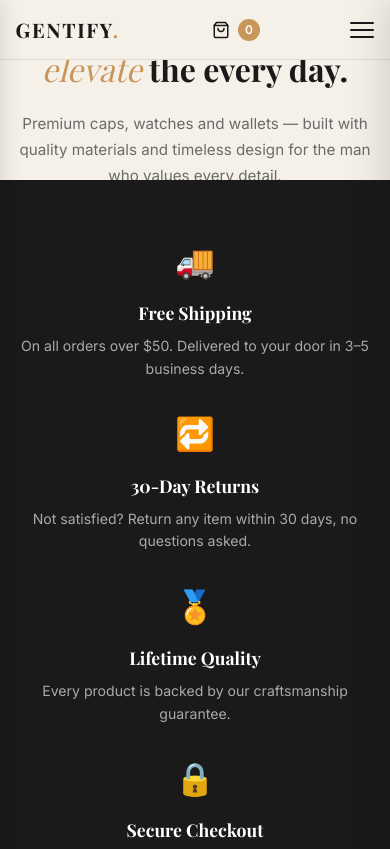
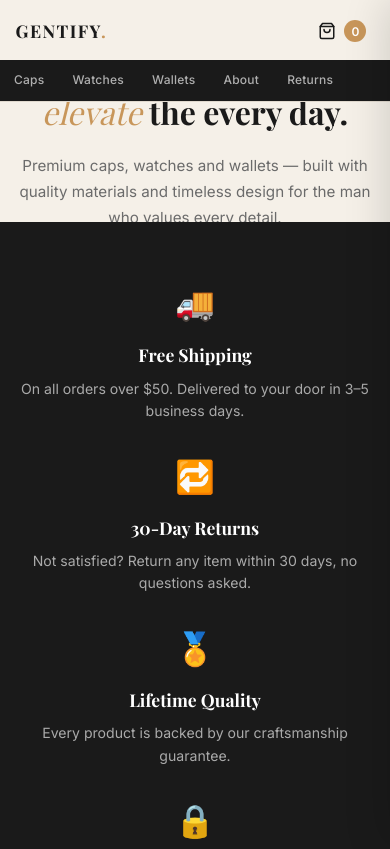
Before and after one commit to mabbasaskri-create/Gentify, a plain HTML site: page index.html in a window 390 px wide. Shown: the top 849 px of the page. Drawn offline with nearby package versions, Linux system fonts and the light colour scheme; a web font is replaced by a local one.

Commit message:
Add files via upload

```diff
--- a/index.html
+++ b/index.html
@@ -36,6 +36,13 @@
     <button class="cart-btn" id="cartBtn"><svg width="18" height="18" viewBox="0 0 24 24" fill="none" stroke="currentColor" stroke-width="2" stroke-linecap="round" stroke-linejoin="round"><path d="M6 2L3 6v14a2 2 0 0 0 2 2h14a2 2 0 0 0 2-2V6l-3-4z"/><line x1="3" y1="6" x2="21" y2="6"/><path d="M16 10a4 4 0 0 1-8 0"/></svg><span class="cart-label">Cart</span> <span class="cart-count" id="cartCount">0</span></button>
   </div>
   <div class="hamburger" id="hamburger"><span></span><span></span><span></span></div>
+  <div class="nav-mobile-bottom" id="navMobileBottom">
+    <a href="caps.html">Caps</a>
+    <a href="watches.html">Watches</a>
+    <a href="wallets.html">Wallets</a>
+    <a href="about.html">About</a>
+    <a href="returns.html">Returns</a>
+  </div>
 </nav>
 
 <!-- HERO -->
--- a/styles.css
+++ b/styles.css
@@ -73,6 +73,11 @@ nav {
 
 .hamburger { display: none; flex-direction: column; gap: 5px; cursor: pointer; }
 .hamburger span { width: 24px; height: 2px; background: var(--black); border-radius: 2px; transition: 0.3s; }
+
+/* ===== MOBILE BOTTOM NAV ===== */
+.nav-mobile-bottom {
+  display: none;
+}
 
 /* ===== HERO ===== */
 #hero {
@@ -1087,20 +1092,45 @@ footer {
 
 /* ===== MOBILE ===== */
 @media (max-width: 768px) {
-  nav { padding: 0 4%; height: 60px; }
-  .logo { font-size: 1.25rem; }
-  .nav-links { display: flex; flex-direction: column; position: fixed; top: 0; left: -280px; width: 280px; height: 100%; background: var(--cream); padding: 80px 24px 24px; z-index: 200; transition: left 0.3s ease; box-shadow: 4px 0 20px rgba(0,0,0,0.1); }
-  .nav-links.open { left: 0; }
-  .nav-links a { padding: 12px 0; font-size: 1rem; border-bottom: 1px solid var(--border); }
-  .nav-links a:last-child { border-bottom: none; }
-  .hamburger { display: flex; z-index: 201; }
+  nav { padding: 0; height: auto; flex-wrap: wrap; }
+  .logo { font-size: 1.25rem; padding: 16px 0 14px 4%; }
+  .nav-links { display: none; }
+  .hamburger { display: none; }
+  .nav-overlay { display: none !important; }
   .cart-label, .user-name, .user-label { display: none; }
-  nav > div[style*="display:flex"] { gap: 2px !important; }
+  nav > div[style*="display:flex"] { gap: 2px !important; padding-right: 4%; padding-top: 16px; padding-bottom: 14px; }
   .user-badge { background: none; padding: 4px; }
   .user-badge:hover { background: none; }
   .user-badge .avatar { width: 30px; height: 30px; font-size: 0.8rem; }
   .cart-btn { background: none; color: var(--black); padding: 6px 8px; border-radius: 50%; min-width: auto; }
   .cart-btn:hover { background: rgba(0,0,0,0.06); }
+
+  .nav-mobile-bottom {
+    display: flex;
+    overflow-x: auto;
+    width: 100%;
+    background: var(--black);
+    -webkit-overflow-scrolling: touch;
+    scrollbar-width: none;
+  }
+  .nav-mobile-bottom::-webkit-scrollbar { display: none; }
+  .nav-mobile-bottom a {
+    color: rgba(255,255,255,0.65);
+    text-decoration: none;
+    font-size: 0.8rem;
+    font-weight: 500;
+    padding: 12px 18px;
+    white-space: nowrap;
+    flex-shrink: 0;
+    transition: color 0.2s, border-color 0.2s;
+    border-bottom: 2px solid transparent;
+    letter-spacing: 0.02em;
+  }
+  .nav-mobile-bottom a:hover,
+  .nav-mobile-bottom a.active {
+    color: #fff;
+    border-bottom-color: var(--gold);
+  }
 
   .section { padding: 48px 4%; }
   #about { grid-template-columns: 1fr; gap: 40px; padding: 48px 4%; }
@@ -1165,6 +1195,9 @@ footer {
 
 @media (max-width: 480px) {
   .section { padding: 32px 4%; }
+  .logo { font-size: 1.1rem; padding-top: 14px; padding-bottom: 12px; }
+  nav > div[style*="display:flex"] { padding-top: 14px; padding-bottom: 12px; }
+  .nav-mobile-bottom a { font-size: 0.75rem; padding: 10px 14px; }
 
   .product-grid { grid-template-columns: repeat(2, 1fr); gap: 12px; }
   .product-info { padding: 10px 12px 12px; }
```
Also changed, not shown: about.html (+7 -0 lines), admin.html (+7 -0 lines), caps.html (+7 -0 lines), cart.html (+7 -0 lines), login.html (+7 -0 lines), orders.html (+7 -0 lines), product-detail.html (+7 -0 lines), returns.html (+7 -0 lines), signup.html (+7 -0 lines), track-order.html (+7 -0 lines), wallets.html (+7 -0 lines), watches.html (+7 -0 lines).
